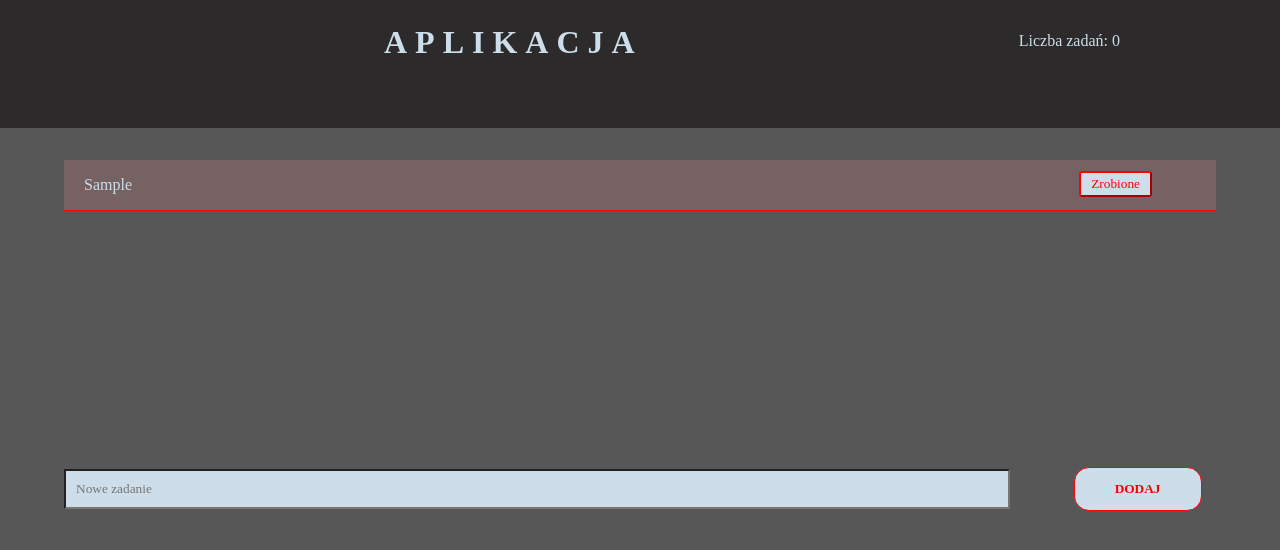
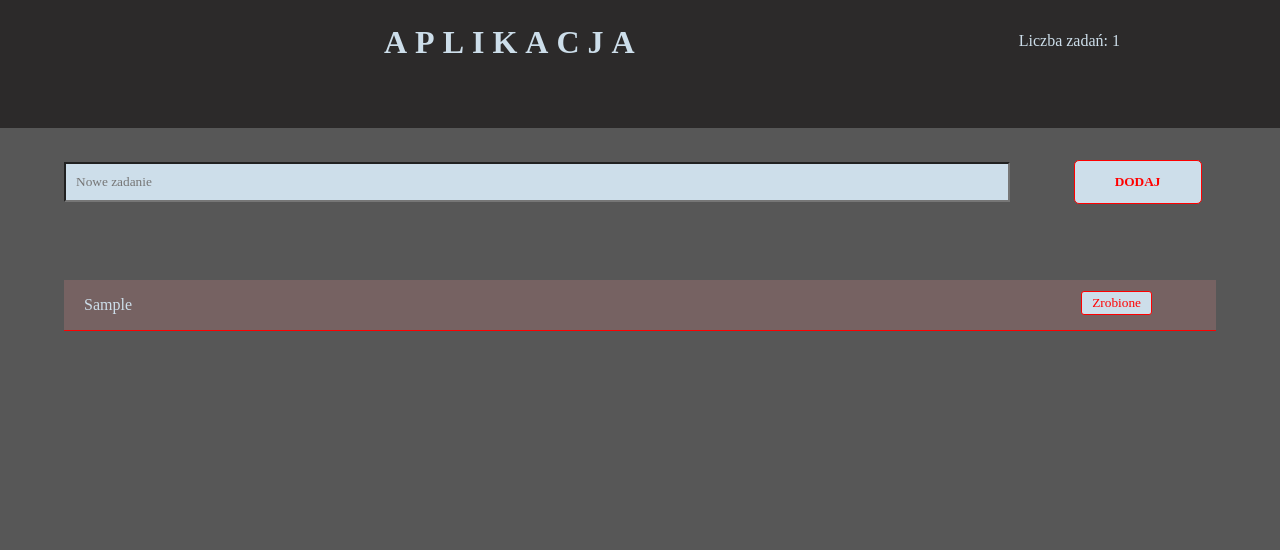
Before and after one commit to JakubKarp/js_4_webpack_react_todoapp, a React app: page / in a window 1280 px wide. Both pictures are taken after typing "Sample" into the empty fields and a click on the button "DODAJ". Built offline with nearby package versions, Linux system fonts and the light colour scheme.

Commit message:
final push yeah!

```diff
--- a/src/components/Title.js
+++ b/src/components/Title.js
@@ -4,9 +4,7 @@ import style from './Title.css';
 class Title extends React.Component {
 	constructor(props) {
 		super(props);
-		this.state = {
-			taskCounter: 0
-		}
+
 	}
 
 
--- a/src/components/Todo.css
+++ b/src/components/Todo.css
@@ -8,7 +8,7 @@
 	float: right;
 	margin-right: 5vw;
 	margin-top: -0.6vh;
-	border-color: red;
+	border: 1px solid red;
 	border-radius: 3px;
 	padding: 3px 10px 3px 10px;
 
--- a/src/components/TodoForm.css
+++ b/src/components/TodoForm.css
@@ -1,5 +1,7 @@
 .TodoForm {
-	margin-top: 30vh;
+	position: absolute;
+	left: 5vw;
+	top: 20vh;
 	width: 90vw;
 	height: 10vh;
 	font-family: 'Roboto', sans-serif;
@@ -28,7 +30,7 @@
 	font-family: 'Roboto', sans-serif;
 	font-family: 'Courgette', cursive;
 	border: 1px solid red;
-	border-radius: 15px;
+	border-radius: 5px;
 
 }
 
--- a/src/containers/App.css
+++ b/src/containers/App.css
@@ -23,7 +23,7 @@ ul {
 	height: auto;
 	list-style-type: none;
 	padding: 0;
-	margin-top: 20vh
+	margin-top: 35vh
 
 }
 
--- a/src/containers/App.js
+++ b/src/containers/App.js
@@ -24,7 +24,6 @@ class App extends React.Component {
   		text,
   		id: uuid.v4()
   	}, ...this.state.tasky]
-
     this.setState({
       tasky
     });
@@ -36,17 +35,22 @@ class App extends React.Component {
     const remainder = this.state.tasky.filter(tasky => tasky.id !== id);
 
     this.setState({
-      tasky: remainder
+      tasky: remainder,
+
+
     });
 
   }
 
+getTaskyNumber() {
+	return this.state.tasky.length;
+}
 
 
 render() {
 	return (
 		<div>
-			<Title taskCounter={this.tasksNumber}/>
+			<Title taskCounter={this.getTaskyNumber()}/>
 			<div className={style.TodoApp}>
 				<TodoList taski={this.state.tasky} remove={this.removeTodo} />
 				<TodoForm addTasky={newTasky => this.addTodo(newTasky)}/>
```
Also changed, not shown: src/index.html (+52 -0 lines).
